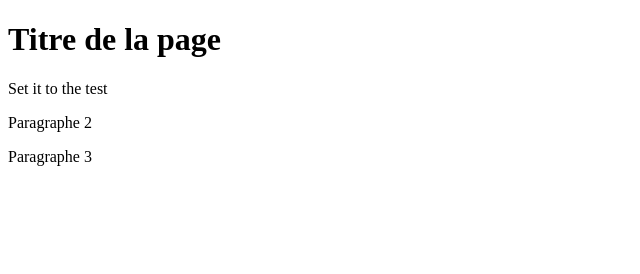
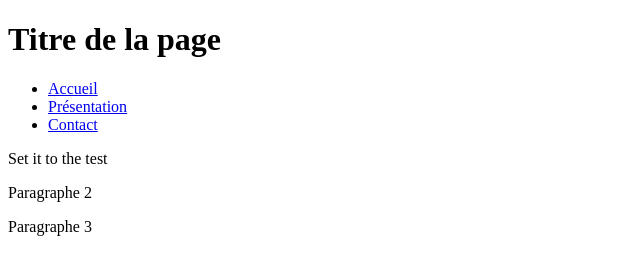
Before and after one commit to GabrielHuyard/tutoGit, a plain HTML site: page index.html in a window 1280 px wide. Shown: the whole page, without its empty margins (0-640 px from the left). Drawn offline with Linux system fonts and the light colour scheme.

Commit message:
Mise en place du menu

```diff
--- a/index.html
+++ b/index.html
@@ -7,6 +7,13 @@
 </head>
 <body>
     <h1>Titre de la page</h1>
+    <nav>
+        <ul>
+            <li><a href="#" title="Accueil">Accueil</a></li>
+            <li><a href="#" title="Présentation">Présentation</a></li>
+            <li><a href="#" title="Contact">Contact</a></li>
+        </ul>
+    </nav>
     <p>Set it to the test</p>
     <p>Paragraphe 2</p>
     <p>Paragraphe 3</p>
```
